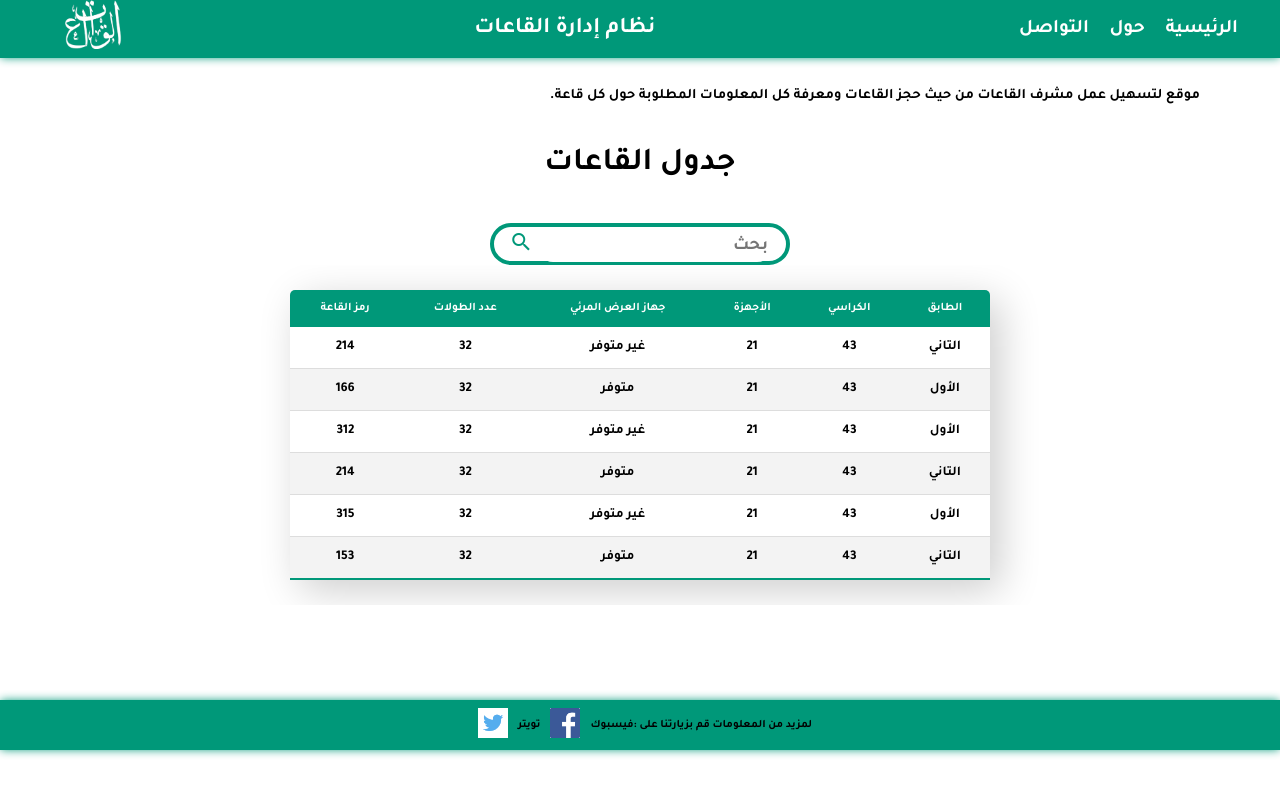
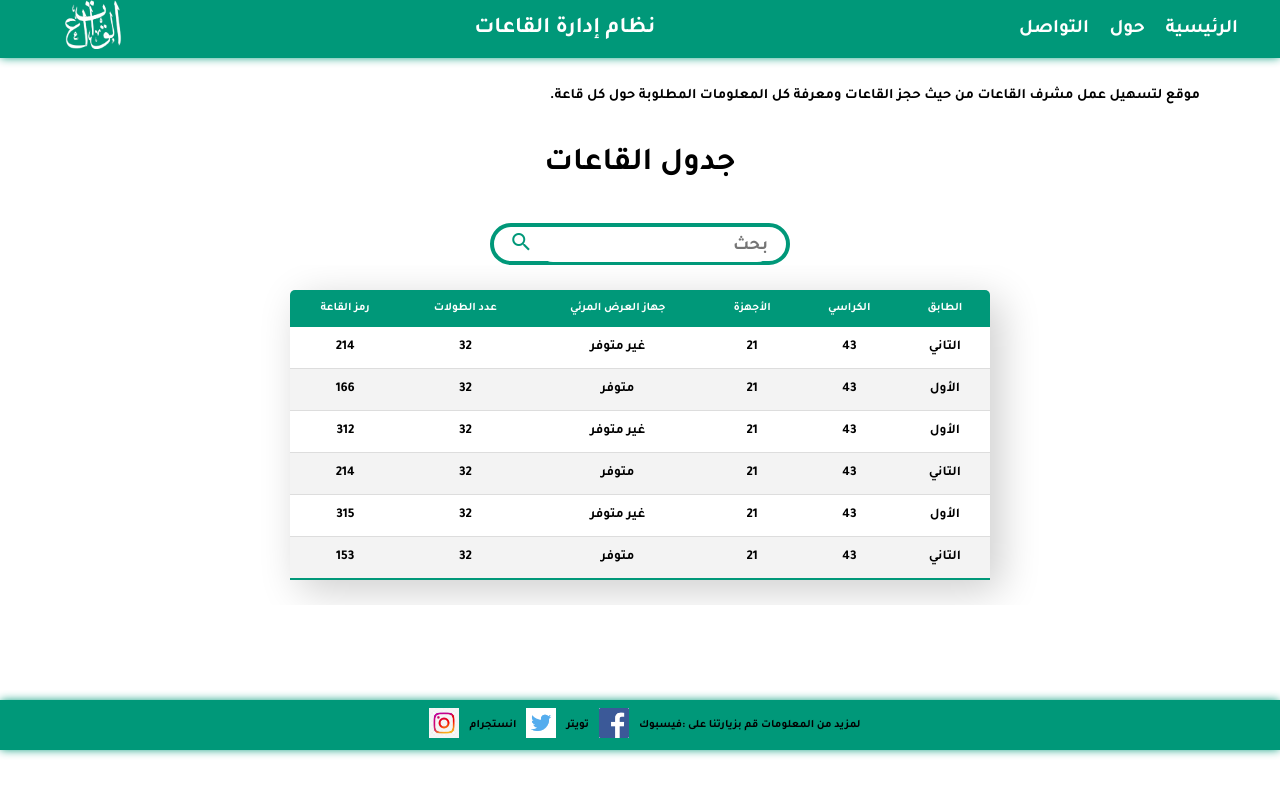
Before and after one commit to alaref-codes/Class-management, a plain HTML site: page main.html in a window 1280 px wide. Drawn offline with Linux system fonts and the light colour scheme.

Commit message:
instgram

```diff
--- a/main.html
+++ b/main.html
@@ -128,6 +128,9 @@
         <p>تويتر</p>
 
         <a href="https://twitter.com/m5tyniYAIdty5zw"><img src="assets/download.png"/height="50" width="50" alt="فيسبوك"></a>
+        <p>انستجرام</p>
+
+        <a href="https://l.facebook.com/l.php?u=https%3A%2F%2Finstagram.com%2Falgaat2021%3Figshid%3D1ia9ys4btcgx7%26fbclid%3DIwAR35PnsDPOoRt4Ca5koiWr4oxU0WBOe_-As8Rnawe4yWWm3vCwRLLH8rQY4&h=AT2-P9Vxt_4k1BvYjTSc0e7onBE9Y9TQKqn1LHiQIDRQPfjfMBYothHVgthhPKxEOLdXChHpF_AIhZsw8s4xU7ZAVPG2FO7k-HbPvXAneDGyQ6hKpUhrh9IojBKYB0JyELMj1Q"><img src="assets/insta.jpg"/ height="50" width="50" alt="انستا"></a>
 
       </footer>
 </body>
```
Also changed, not shown: assets/insta.jpg (added).
